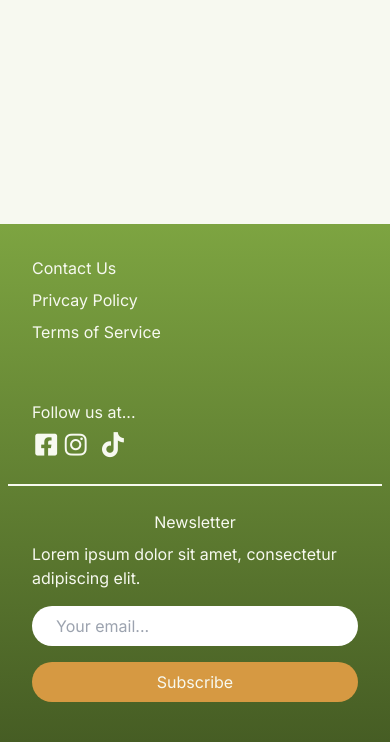
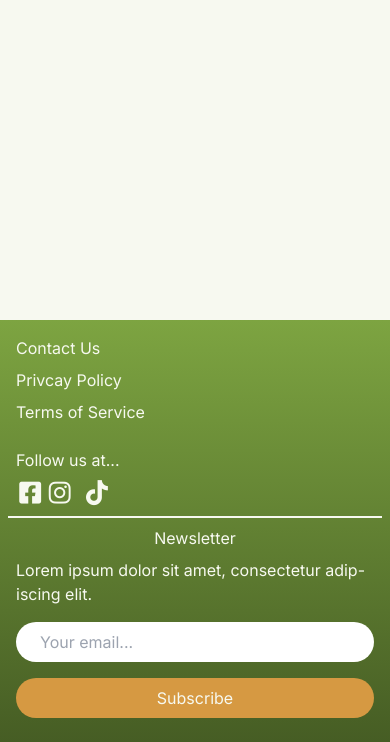
Before and after one commit to JuneOh710/PetPal, a plain HTML site: page index.html in a window 390 px wide. Shown: the part 102-844 px from the top of the page. Drawn offline with nearby package versions, Linux system fonts and the light colour scheme.

Commit message:
Add responsive padding for footer elements
Create responsive padding for the 3 sections for better aesthetics.

```diff
--- a/css/global.css
+++ b/css/global.css
@@ -269,7 +269,7 @@ footer {
 footer > * {
   display: flex;
   flex-direction: column;
-  padding: var(--padding-wide)
+  padding: var(--padding-wide);
 }
 
 .footer__nav {
@@ -382,6 +382,10 @@ footer > * {
     grid-template-rows: auto auto;
   }
 
+  footer > * {
+    padding: var(--padding-mid);
+  }
+
   .social_media {
     grid-column: 1;
     grid-row: 2;
@@ -409,6 +413,10 @@ footer > * {
   footer {
     grid-template-rows: auto auto auto;
     grid-template-columns: auto;
+  }
+
+  footer > * {
+    padding: var(--padding-narrow);
   }
 
   .social_media {
```
